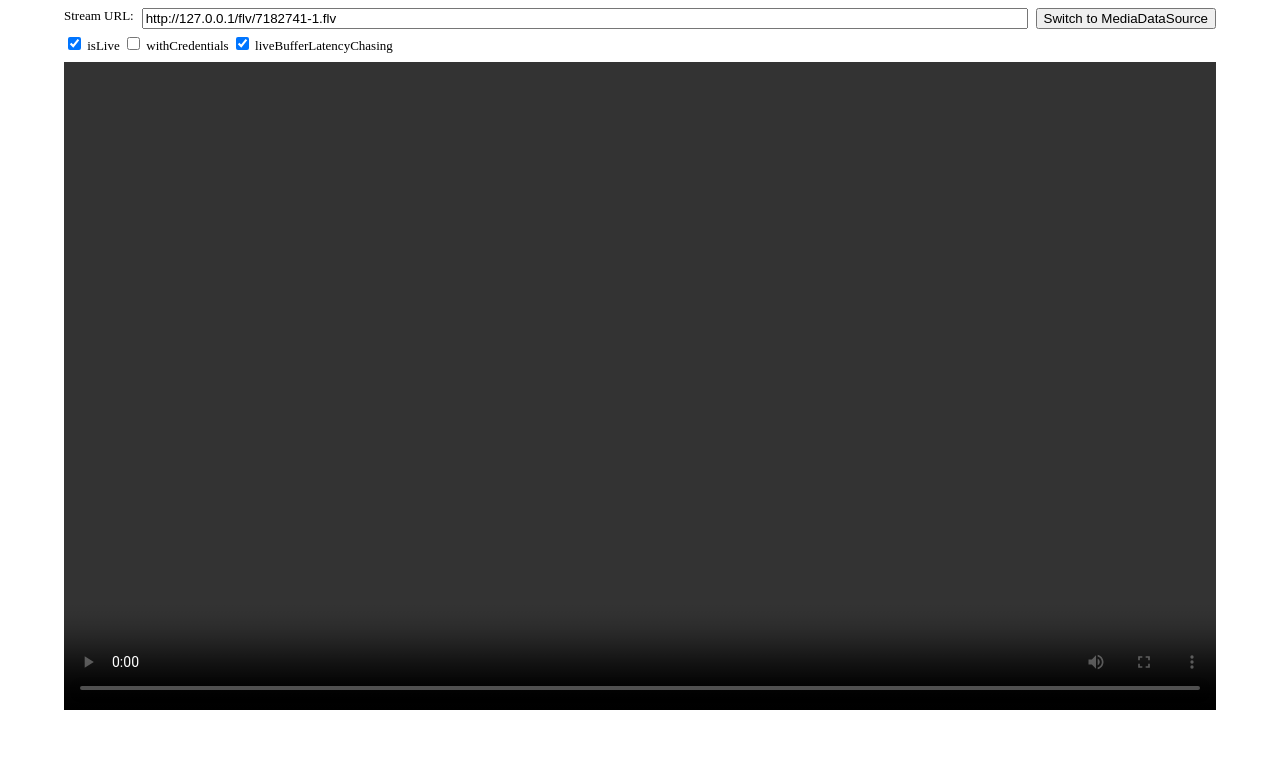
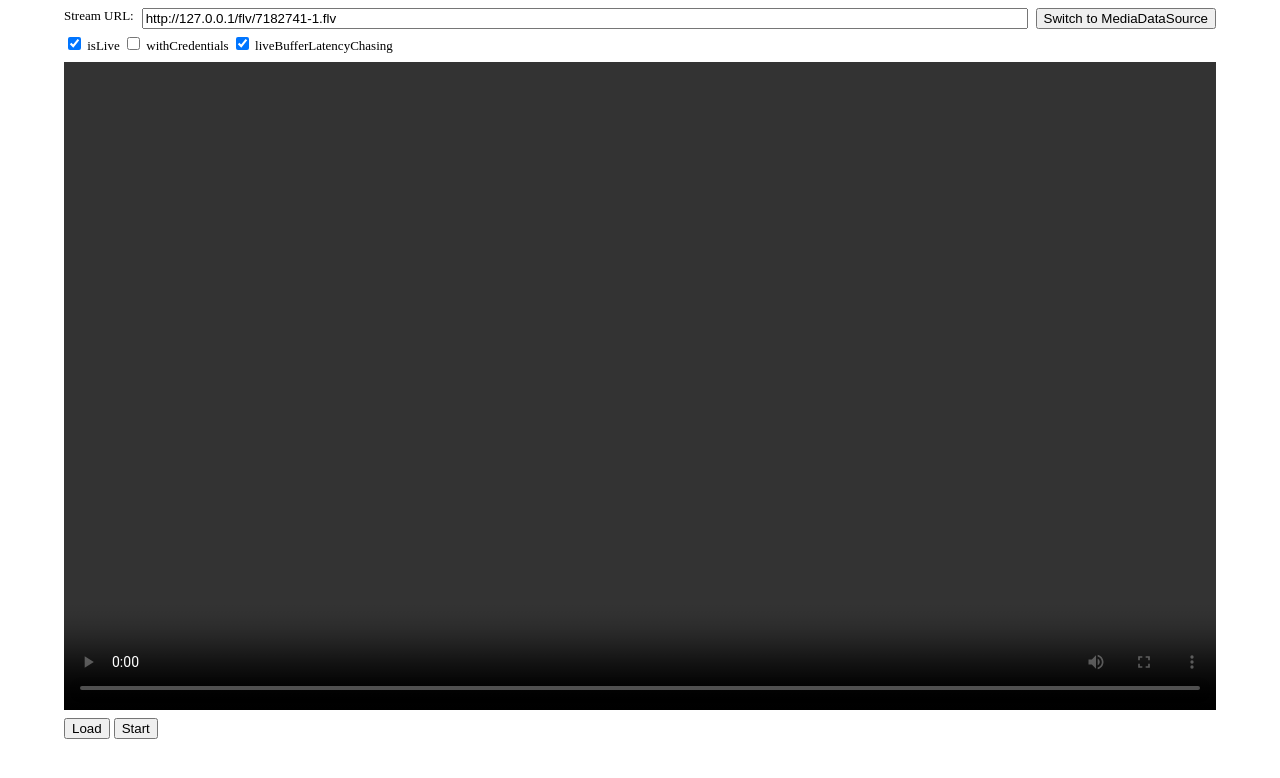
Before and after one commit to turbo-byte/-solo-koala-021-, a plain HTML site: page demo/index.html in a window 1280 px wide. Drawn offline with Linux system fonts and the light colour scheme.

Commit message:
fix eclipse warnings

```diff
--- a/demo/index.html
+++ b/demo/index.html
@@ -41,3 +41,7 @@
                 </video>
             </div>
         </div>
+        <div class="controls">
+            <button onclick="player_load()">Load</button>
+            <button onclick="player_start()">Start</button>
+            <button onclick="playe
```
